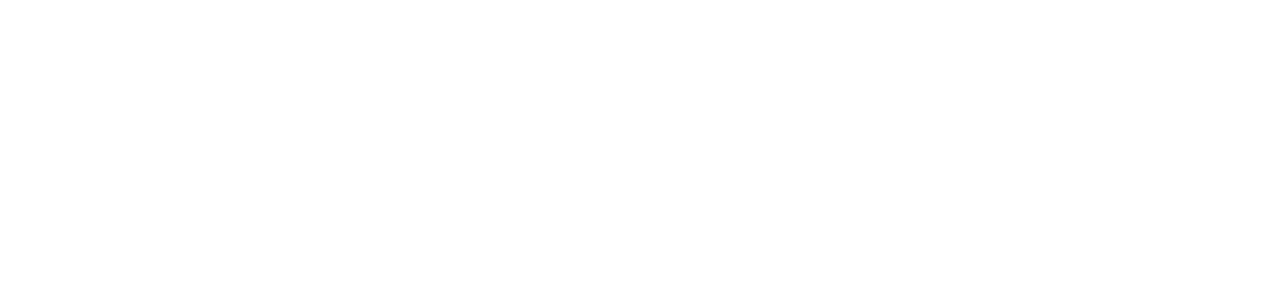
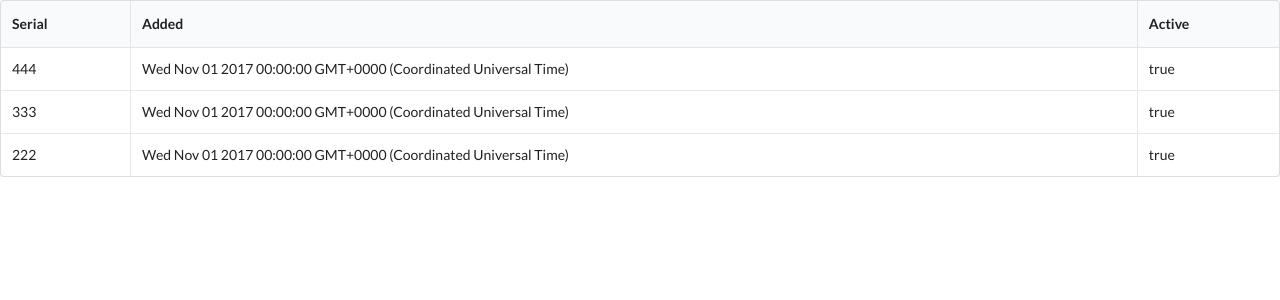
Before and after one commit to MelbourneMakerSpace/Tonic-Old, an Angular app: page /keys in a window 1280 px wide. Before the commit this address led to /. Shown: the top 300 px of the page. Built offline with nearby package versions, Linux system fonts and the light colour scheme.

Commit message:
Added keys grid

```diff
--- a/src/app/app-routing.module.ts
+++ b/src/app/app-routing.module.ts
@@ -4,6 +4,7 @@
 import { MemberEditComponent } from "./components/member-edit/member-edit.component";
 import { SortGridComponent } from "./components/sort-grid/sort-grid.component";
 import { MemberListComponent } from "./components/member-list/member-list.component";
+import {KeysGridComponent} from "./components/keys-grid/keys-grid.component"
 
 const routes: Routes = [
   {
@@ -21,7 +22,12 @@
   {
     path: "members",
     component: MemberListComponent
+  },
+  {
+    path: "keys",
+    component: KeysGridComponent
   }
+
 ];
 
 @NgModule({
--- a/src/app/app.module.ts
+++ b/src/app/app.module.ts
@@ -17,6 +17,7 @@
 import { MemberStatsComponent } from "./components/member-stats/member-stats.component";
 import { SortGridComponent } from "./components/sort-grid/sort-grid.component";
 import { OrderPipe } from "./pipes/sort.pipe";
+import { KeysGridComponent } from './components/keys-grid/keys-grid.component';
 
 @NgModule({
   declarations: [
@@ -33,7 +34,8 @@
     MemberEditComponent,
     MemberStatsComponent,
     SortGridComponent,
-    OrderPipe
+    OrderPipe,
+    KeysGridComponent
   ],
   imports: [BrowserModule, FormsModule, HttpModule, AppRoutingModule],
   providers: [],
--- /dev/null
+++ b/src/app/components/keys-grid/keys-grid.component.html
@@ -0,0 +1,32 @@
+<div class="ui fluid">
+    <table class="ui celled table">
+        <thead>
+            <tr>
+                <th (click)="sortByColumn('Name')">
+                    Serial
+                </th>
+                <th>
+                    Added
+                </th>
+                <th>
+                    Active
+                </th>
+
+            </tr>
+        </thead>
+        <tbody>
+            <tr *ngFor="let key of data | orderBy: sortColumn">
+                <td>
+                    {{key.Serial}}
+                </td>
+                <td>
+                    {{key.Added}}
+                </td>
+                <td>
+                    {{key.Active}}
+                </td>
+
+            </tr>
+        </tbody>
+    </table>
+</div>
--- /dev/null
+++ b/src/app/components/keys-grid/keys-grid.component.ts
@@ -0,0 +1,28 @@
+import { Component, OnInit } from '@angular/core';
+import { OrderPipe } from "../../pipes/sort.pipe";
+
+import { KeysData } from "../../models/keys-data.class";
+
+@Component({
+  selector: 'app-keys-grid',
+  templateUrl: './keys-grid.component.html',
+  styleUrls: ['./keys-grid.component.css']
+})
+export class KeysGridComponent implements OnInit {
+
+ data:KeysData[] = [
+    { Serial: 222, Added: new Date(2017, 10), Active: true },
+    { Serial: 333, Added: new Date(2017, 10), Active: true },
+    { Serial: 444, Added: new Date(2017, 10), Active: true }
+
+  ];
+  sortColumn: string = "Plan";
+
+  constructor() {}
+
+  ngOnInit() {}
+
+  sortByColumn(sortByColumn: string) {
+    this.sortColumn = sortByColumn;
+  }
+}
--- /dev/null
+++ b/src/app/models/keys-data.class.ts
@@ -0,0 +1,5 @@
+export class KeysData {
+    Serial: number;
+    Added: Date;
+    Active: boolean;
+}
```
Also changed, not shown: src/app/components/keys-grid/keys-grid.component.css (added), 1 other file (tests, documents, lock files or other folders).
